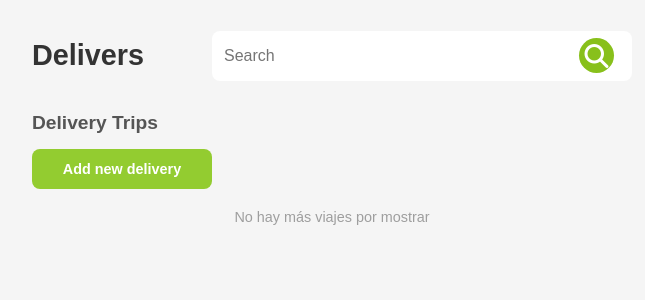
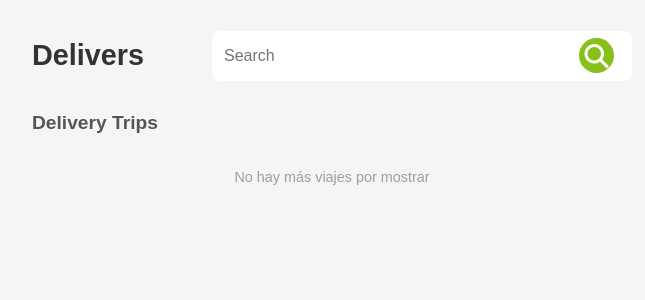
Before and after one commit to DevTergentes/secureOn-webapp, an Angular app: page /deliveries in a window 1280 px wide. Shown: the top 300 px of the page, without its empty margins (308-953 px from the left). Built offline with nearby package versions, Linux system fonts and the light colour scheme.

Commit message:
feat: update add delivery button visibility according to user role and icons styles

```diff
--- a/src/app/Management/deliveries/components/deliveries/deliveries.component.html
+++ b/src/app/Management/deliveries/components/deliveries/deliveries.component.html
@@ -37,7 +37,12 @@
         </div>
       </div>
       <!-- Botón para abrir el diálogo de nuevo delivery -->
-      <button class="add-delivery-button" [routerLink]="['/deliveries/add']">Add new delivery</button>
+      <button
+        class="add-delivery-button"
+        [routerLink]="['/deliveries/add']"
+        *ngIf="userRole === 'COMPANY'">
+        Add new delivery
+      </button>
     </div>
 
     <p class="no-more-trips" *ngIf="deliveries.length === 0">No hay más viajes por mostrar</p>
--- a/src/index.html
+++ b/src/index.html
@@ -6,6 +6,7 @@
   <base href="/">
   <meta name="viewport" content="width=device-width, initial-scale=1">
   <link rel="icon" type="image/x-icon" href="favicon.ico">
+  <link href="https://fonts.googleapis.com/icon?family=Material+Icons" rel="stylesheet">
   <script src="https://kit.fontawesome.com/1f197d46d5.js" crossorigin="anonymous"></script>
 </head>
 <body>
```
Also changed, not shown: src/app/Incidents/incidents/incidents.component.html (line endings or trailing spaces).
